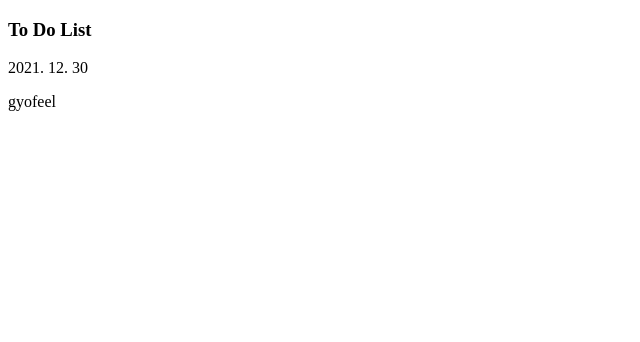
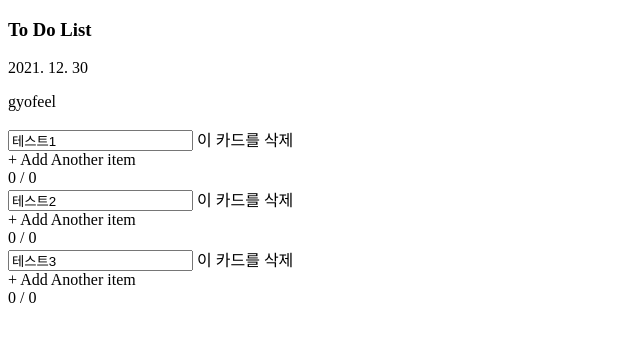
Before and after one commit to gyofeel/to-do-list-vanilla-refactoring, a plain HTML site: page index.html in a window 1280 px wide. Shown: the whole page, without its empty margins (0-640 px from the left). Drawn offline with Linux system fonts and the light colour scheme.

Commit message:
feature: Component - CardLIst 컴포넌트 추가
- 카드 관련 템플릿, 이벤트 추가 등

```diff
--- a/index.html
+++ b/index.html
@@ -20,10 +20,29 @@
             </div>
         </div>
     </template>
+    <!-- Card -->
+    <template id="card">
+        <div class="card">
+            <div class="card-title">
+                <input class="card-title-text">
+                <span class="card-delete">이 카드를 삭제</span>
+            </div>
+            <div class="list" data-component="item-list">
+            </div>
+            <div class="add-item"><span>+ Add Another item</span></div>
+            <div class="number-item">
+                <span class="complete-num"></span>
+                /
+                <span class="total-num"></span>
+            </div>
+        </div>
+    </template>
+    <!-- Item -->
     <!-- root -->
     <div id="root">
-        <div data-component='headerInfo'></div>
+        <div data-component='header-info'></div>
         <section id="content">
+            <div class="div-card" data-component="card-list"></div>
         </section>
     </div>
     <script type="module" src="js/index.js"></script>
--- a/js/index.js
+++ b/js/index.js
@@ -1,13 +1,15 @@
-import HeaderInfo from './views/HeaderInfo.js'
+import HeaderInfo from './views/HeaderInfo.js';
+import CardList from './views/CardList.js';
 
-import applyDiff from './applyDiff.js'
+import applyDiff from './applyDiff.js';
 
 import registry from './registry.js';
 
 import eventBusFactory from './model/eventBus.js';
 import modelFactory from './model/model.js';
 
-registry.add('headerInfo', HeaderInfo);
+registry.add('header-info', HeaderInfo);
+registry.add('card-list', CardList);
 
 const model = modelFactory();
 const eventBus = eventBusFactory(model);
--- a/js/model/eventCreator.js
+++ b/js/model/eventCreator.js
@@ -12,39 +12,39 @@ const EVENT_TYPES = Object.freeze({
 
 export default {
     addCard: () => ({
-        type: CARD_ADDED
+        type: EVENT_TYPES.CARD_ADDED
     }),
     deleteCard: (index) => ({
-        type: CARD_DELETED,
+        type: EVENT_TYPES.CARD_DELETED,
         payload: index
     }),
     updateCardTitle: (index, text) => ({
-        type: CARD_TITLE_UPDATED,
+        type: EVENT_TYPES.CARD_TITLE_UPDATED,
         payload: {
             index,
             text
         }
     }),
     switchCardOrder: (index1, index2) => ({
-        type: CARD_ORDER_SWITCHED,
+        type: EVENT_TYPES.CARD_ORDER_SWITCHED,
         payload: {
             index1,
             index2
         }
     }),
     addItem: (index) => ({
-        type: ITEM_ADDED,
+        type: EVENT_TYPES.ITEM_ADDED,
         payload: index
     }),
     deleteItem: (cardIndex, itemIndex) => ({
-        type: ITEM_DELETED,
+        type: EVENT_TYPES.ITEM_DELETED,
         payload: {
             cardIndex,
             itemIndex
         }
     }),
     updateItem: (cardIndex, itemIndex, text) => ({
-        type: ITEM_UPDATED,
+        type: EVENT_TYPES.ITEM_UPDATED,
         payload: {
             cardIndex,
             itemIndex,
@@ -52,7 +52,7 @@ export default {
         }
     }),
     switchItemOrder: (cardIndex, itemIndex1, itemIndex2) => ({
-        type: ITEM_ORDER_SWITCHED,
+        type: EVENT_TYPES.ITEM_ORDER_SWITCHED,
         payload: {
             cardIndex,
             itemIndex1,
@@ -60,7 +60,7 @@ export default {
         }
     }),
     toggleItemCompleted: (cardIndex, itemIndex) => ({
-        type: ITEM_COMPLETED_TOGGLED,
+        type: EVENT_TYPES.ITEM_COMPLETED_TOGGLED,
         payload: {
             cardIndex,
             itemIndex
--- a/js/model/model.js
+++ b/js/model/model.js
@@ -7,7 +7,24 @@ const cloneDeep = x => {
 const INITIAL_STATE = {
     userName: 'gyofeel',
     date: getFormattedDate(new Date()),
-    cards: [],
+    cards: [{
+        title: '테스트1',
+        list: [],
+        completeCount: 0,
+        totalCount: 0
+    },
+    {
+        title: '테스트2',
+        list: [],
+        completeCount: 0,
+        totalCount: 0
+    },
+    {
+        title: '테스트3',
+        list: [],
+        completeCount: 0,
+        totalCount: 0
+    }],
 };
 
 const addCard = (state) => {
@@ -31,7 +48,7 @@ const deleteCard = (state, event) => {
 
     return {
         ...state,
-        cards: state.cards.filter(card, i => i !== index)
+        cards: state.cards.filter((card, i) => i !== index)
     };
 };
 
@@ -44,8 +61,10 @@ const updateCardTitle = (state, event) => {
 
     return {
         ...state,
-        cards: state.cards.map(card => {
-            card.title = text
+        cards: state.cards.map((card, i) => {
+            if (i === index) {
+                card.title = text
+            }
 
             return card;
         })
--- /dev/null
+++ b/js/views/CardList.js
@@ -0,0 +1,50 @@
+import eventCreator from '../model/eventCreator.js';
+
+let template = null;
+
+const createNewCardNode = () => {
+    if (!template) {
+        template = document.getElementById('card');
+    }
+
+    return template.content.firstElementChild.cloneNode(true);
+};
+
+const attachEventsToCardElement = (el, index, dispatch) => {
+    const addHandler = e => dispatch(eventCreator.addItem());
+    const deleteHandler = e => dispatch(eventCreator.deleteCard(parseInt(index, 10)));
+    const updateTitleHandler = e => dispatch(eventCreator.updateCardTitle(index, e.target.value));
+    // const switchHandler = e => dispatch(eventCreator.switchCardOrder());
+
+    el.querySelector('.add-item').addEventListener('click', addHandler);
+    el.querySelector('.card-delete').addEventListener('click', deleteHandler);
+    el.querySelector('.card-title-text').addEventListener('blur', updateTitleHandler);
+};
+
+const getCardElement = (data, index, dispatch) => {
+    const { title, completeCount, totalCount } = data;
+
+    const element = createNewCardNode();
+
+    element.querySelector('.card-title-text').value = title;
+    element.querySelector('.complete-num').textContent = completeCount;
+    element.querySelector('.total-num').textContent = totalCount;
+
+    attachEventsToCardElement(element, index, dispatch);
+
+    return element;
+};
+
+export default (targetElement, state, dispatch) => {
+    const { cards } = state;
+    const newCardList = targetElement.cloneNode(true);
+
+    newCardList.innerHTML = '';
+
+    if (!cards.length) {
+        return newCardList;
+    }
+
+    cards.map((card, index) => getCardElement(card, index, dispatch)).forEach(el => newCardList.appendChild(el));
+    return newCardList;
+};
```
